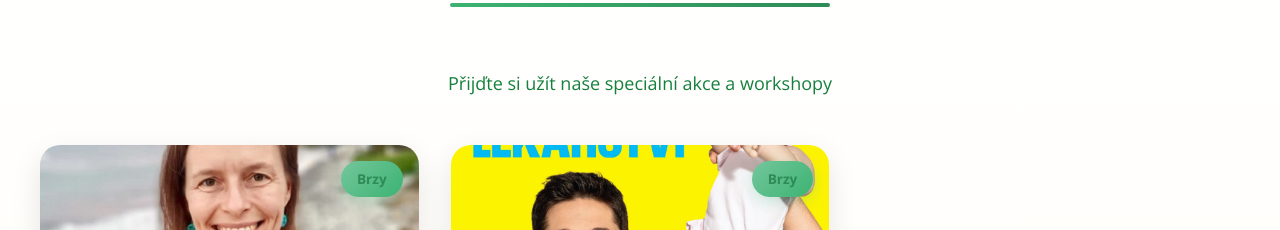
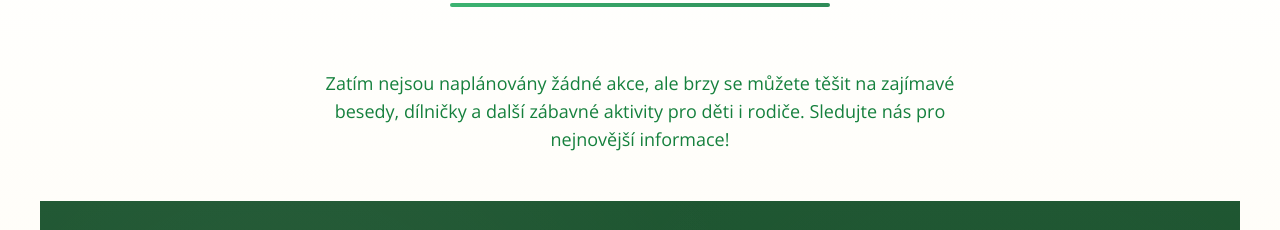
Before and after one commit to Tofife23/HravaKavarnicka, a plain HTML site: page akce/index.html in a window 1280 px wide. Shown: the part 511-741 px from the top of the page. Drawn offline with nearby package versions, Linux system fonts and the light colour scheme.

Commit message:
Add files via upload

```diff
--- a/akce/index.html
+++ b/akce/index.html
@@ -669,11 +669,13 @@
         <div class="events-container">
             <div class="text-center mb-12">
                 <h2 class="section-title">Nadcházející akce</h2>
-                <p class="text-green-700 max-w-2xl mx-auto mt-6 text-lg">Přijďte si užít naše speciální akce a workshopy</p>
+                <p class="text-green-700 max-w-2xl mx-auto mt-6 text-lg">Zatím nejsou naplánovány žádné akce, ale brzy se můžete těšit na zajímavé besedy, dílničky a další zábavné aktivity pro děti i rodiče. Sledujte nás pro nejnovější informace!
+
+                </p>
             </div>
+<!--
+            <div class="events-grid">
 
-            <div class="events-grid">
-                <!-- Event Card 1 -->
                 <div class="event-card">
                     <div class="event-image">
                         <img src="../img/hurdova.jpg" alt="Beseda s Veronikou Hurdovou">
@@ -710,7 +712,7 @@ Révi a Město snů, Bohumil, Božidara, Moje milá smrti, Agnes a Zakázaná ho
                     </div>
                 </div>
 
-                                <!-- Event Card 2 -->
+
                 <div class="event-card">
                     <div class="event-image">
                         <img src="../img/55.jpg" alt="Valentýnská dílnička">
@@ -752,7 +754,7 @@ a navíc osobně vám předá ty nejzajímavější a nejvíc funkční tipy Mud
             </div>
         </div>
     </section>
-
+-->
 
     <!-- Footer -->
     <footer>
```
Also changed, not shown: domů/index.html (+4 -4 lines), index.html (+4 -4 lines).
